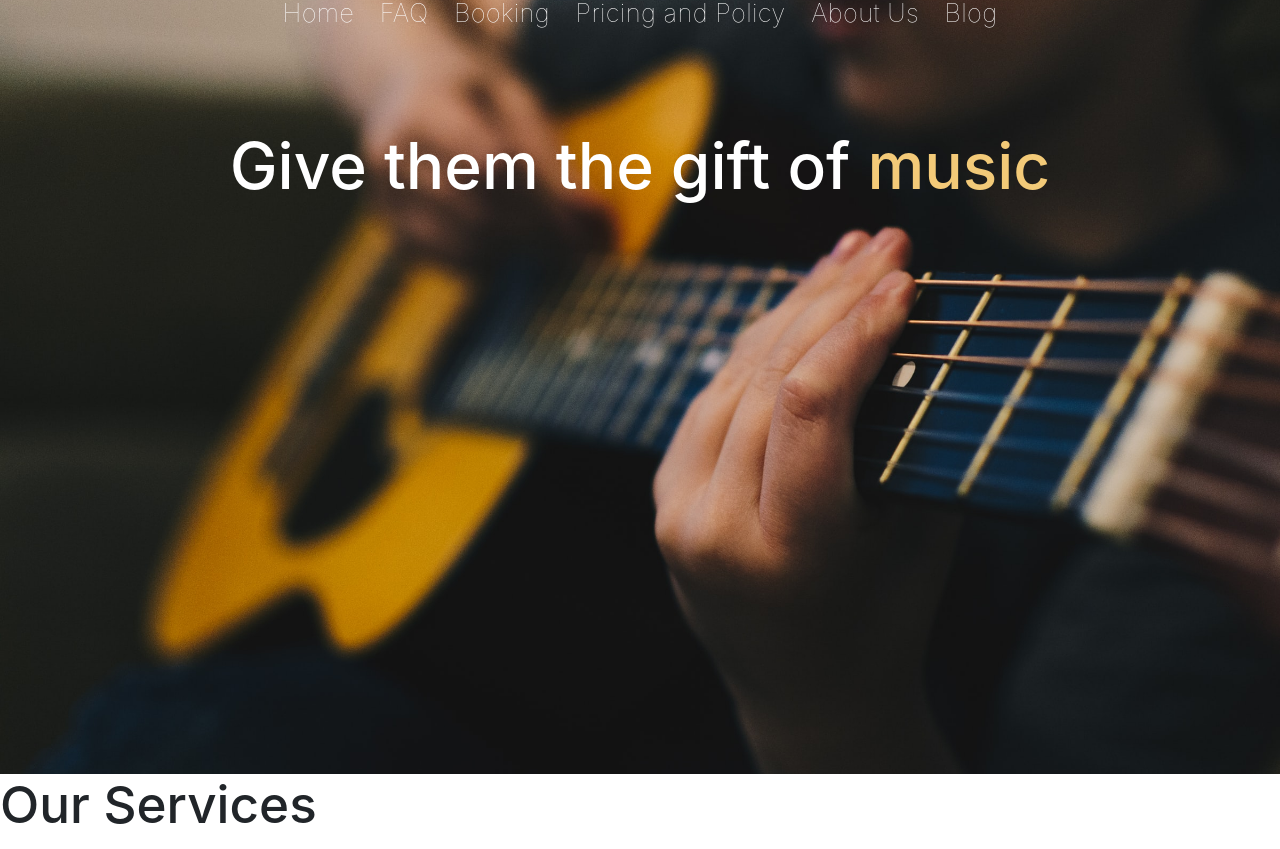
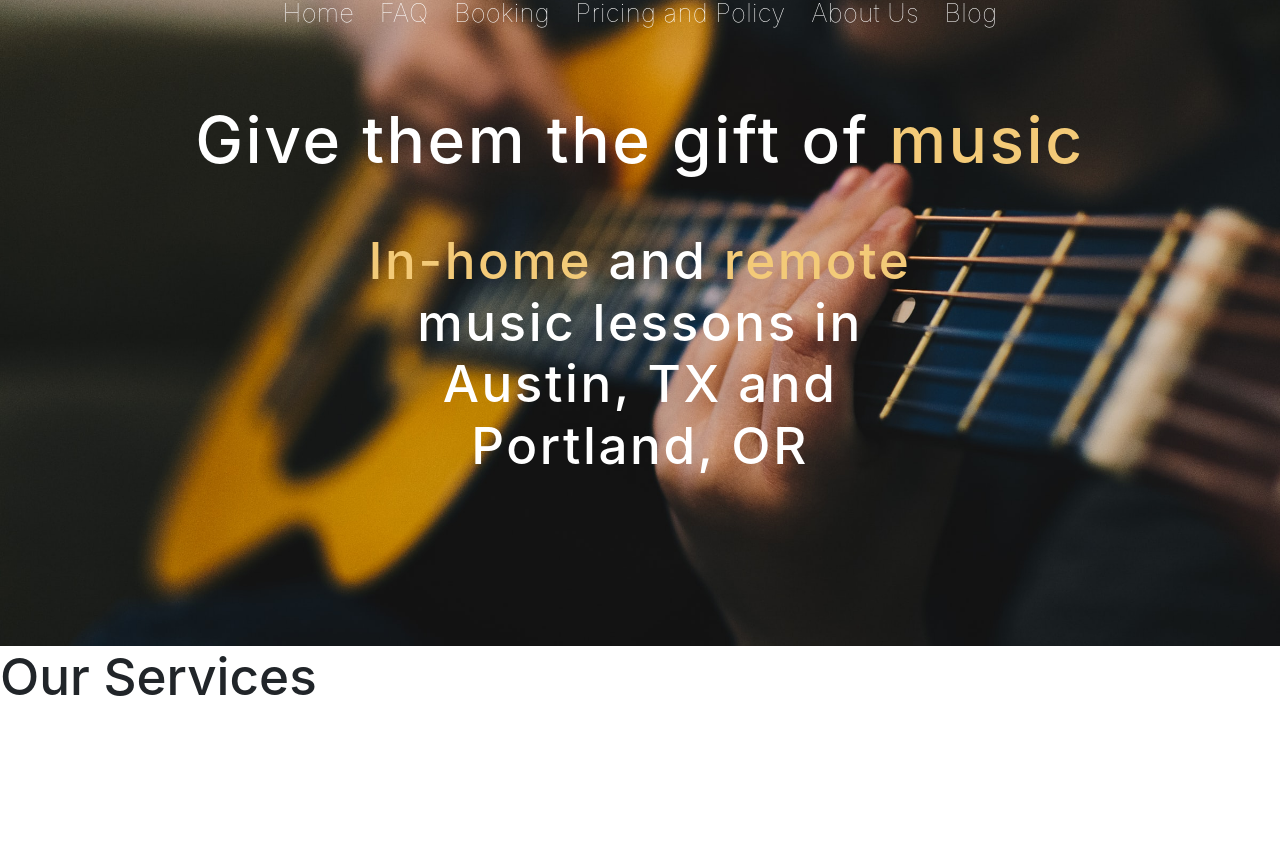
Before and after one commit to manuelreneduran/guitar4kids, a Gatsby site: page / in a window 1280 px wide. After the commit the page ends 800 px from the top, so only its background shows below. Built offline with nearby package versions, Linux system fonts and the light colour scheme; Gatsby itself is replaced by a stand-in of ours.

Commit message:
added subtitle

```diff
--- a/src/pages/index.js
+++ b/src/pages/index.js
@@ -13,12 +13,21 @@ export default ({ data }) => (
   <Layout home={true}>
     <SEO title="Home" description="This is a description" />
     <Hero home={true} img={data.defaultBcg.childImageSharp.fluid}>
-      <Container fluid>
+      <Container className="text-center" fluid>
         <Row>
-          <Col className="text-center">
+          <Col>
             <h1>
               Give them the gift of <StyledSpan>music</StyledSpan>
             </h1>
+          </Col>
+        </Row>
+        <Row className="justify-content-md-center pt-4">
+          <Col className="text-center" md="6">
+            <h2>
+              <StyledSpan>In-home</StyledSpan> and{" "}
+              <StyledSpan>remote</StyledSpan> music lessons in Austin, TX and
+              Portland, OR
+            </h2>
           </Col>
         </Row>
       </Container>
--- a/src/scss/base/_base.scss
+++ b/src/scss/base/_base.scss
@@ -40,6 +40,12 @@ body {
   }
 }
 
+h1,
+h2,
+h3 {
+  font-weight: 100;
+}
+
 h1 {
   @include respond(phone) {
     // width > 425?
@@ -55,20 +61,17 @@ h1 {
   }
   @include respond(tab-land) {
     // width > 1200
-    font-size: 4.5rem; //1 rem = 9px, 9/16 = 50%
+    font-size: 4rem; //1 rem = 9px, 9/16 = 50%
   }
 
   @include respond(big-desktop) {
-    font-size: 4.5rem; //1rem = 12, 12/16
+    font-size: 3rem; //1rem = 12, 12/16
   }
   @include respond(huge-desktop) {
     font-size: 4rem;
   }
 }
 
-h2 {
-}
-
 h3 {
   font-size: 2.25rem;
 }
--- a/src/scss/base/_typography.scss
+++ b/src/scss/base/_typography.scss
@@ -8,4 +8,5 @@ body {
 
 .hero {
   color: $color-white;
+  letter-spacing: 0.1rem;
 }
--- a/src/scss/components/_hero.scss
+++ b/src/scss/components/_hero.scss
@@ -5,7 +5,7 @@
   display: flex;
   justify-content: center;
   align-items: flex-start;
-  padding-top: 6rem;
+  padding-top: 5rem;
   margin-top: -2em;
   background: linear-gradient(
     121.26deg,
@@ -13,6 +13,6 @@
     rgba(242, 243, 243, 0.3) 100%
   );
   &__home {
-    min-height: calc(100vh);
+    min-height: calc(100vh - 5em);
   }
 }
```
